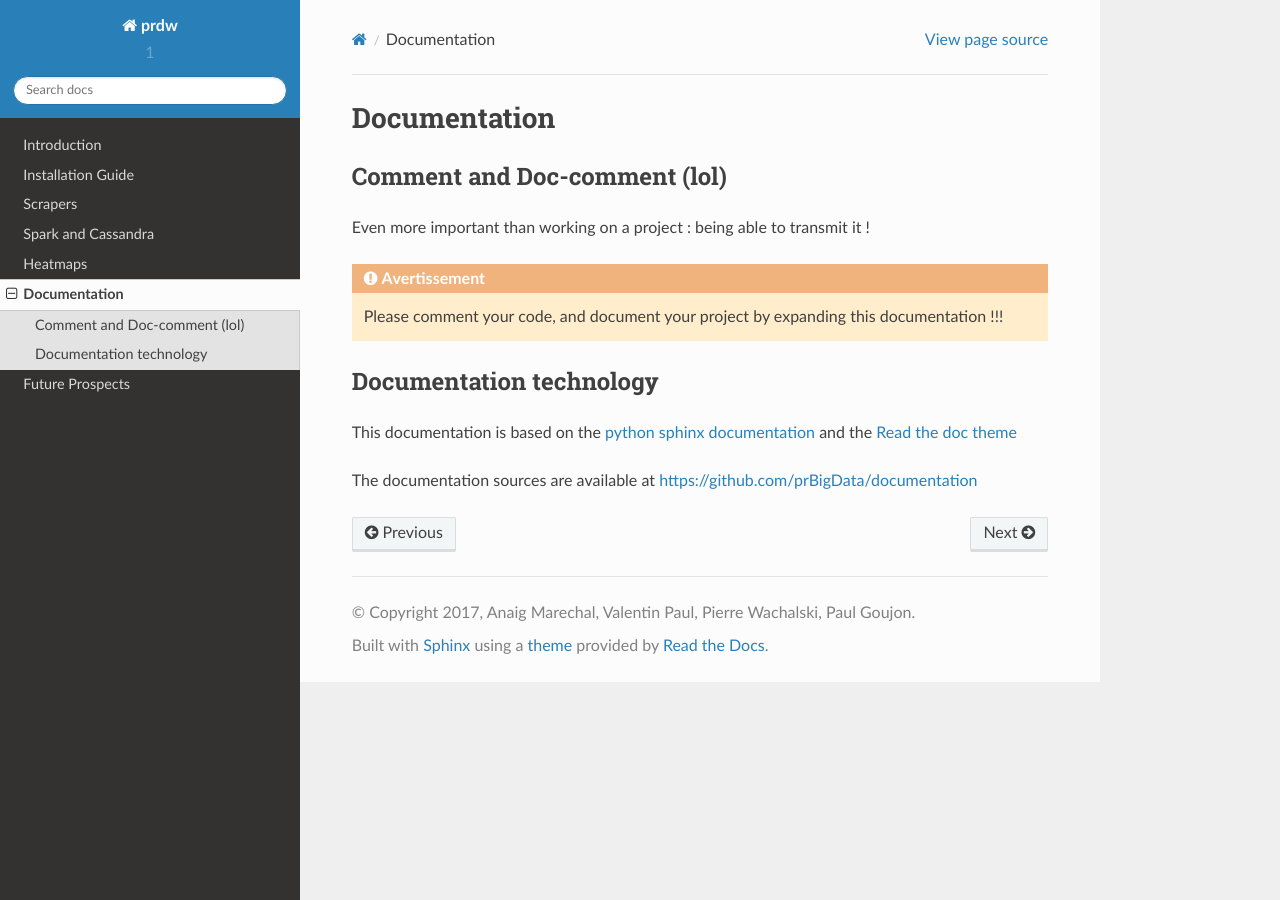
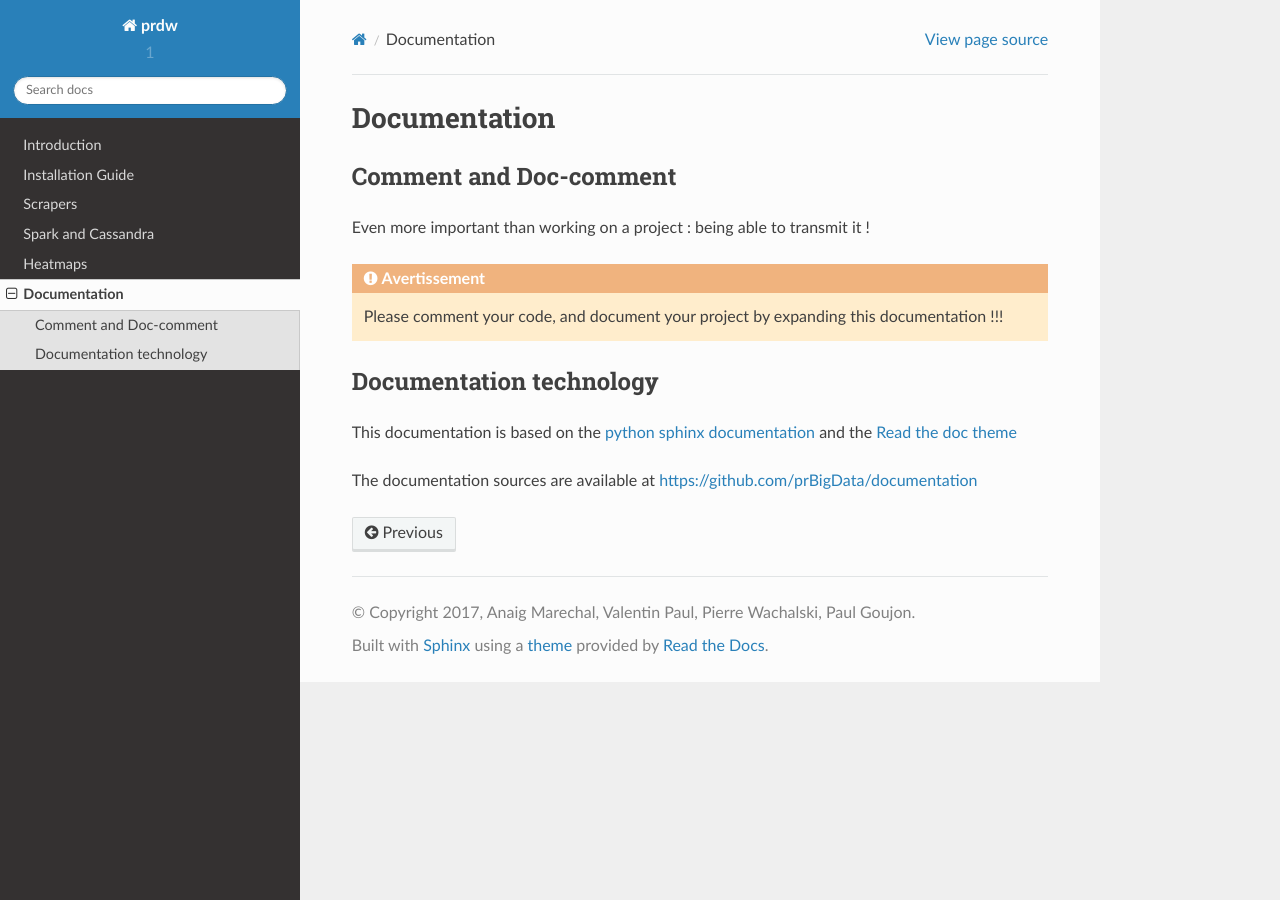
Before and after one commit to prBigData/documentation, a Sphinx documentation site: the page built from source/documentation.rst, in a window 1280 px wide. Built offline with Sphinx 7.4.7 and the Read the Docs theme 2.0.0, drawn with Linux system fonts in a browser that asks for light colours.

Commit message:
end documentation

```diff
--- a/source/documentation.rst
+++ b/source/documentation.rst
@@ -2,8 +2,8 @@
 Documentation
 #############
 
-Comment and Doc-comment (lol)
------------------------------
+Comment and Doc-comment
+-----------------------
 
 Even more important than working on a project : being able to transmit it !
 
--- a/source/index.rst
+++ b/source/index.rst
@@ -15,7 +15,6 @@ Welcome to prdw's documentation!
    sparkcassandra
    heatmaps
    documentation
-   outlooks
 
 
 Indices and tables
--- a/source/introduction.rst
+++ b/source/introduction.rst
@@ -37,7 +37,7 @@ More specifically, here are some details on the splitting :
 * **Big data architecture setup & launch** : documentation
 * **Data analysis thinking & development** : report
 * **Data analysis scripts** : documentation
-* **Future prospects** : report and documentation
+* **Future prospects** : report
 
 
 ========================================
```
Also changed, not shown: source/outlooks.rst (deleted, +0 -13 lines).
